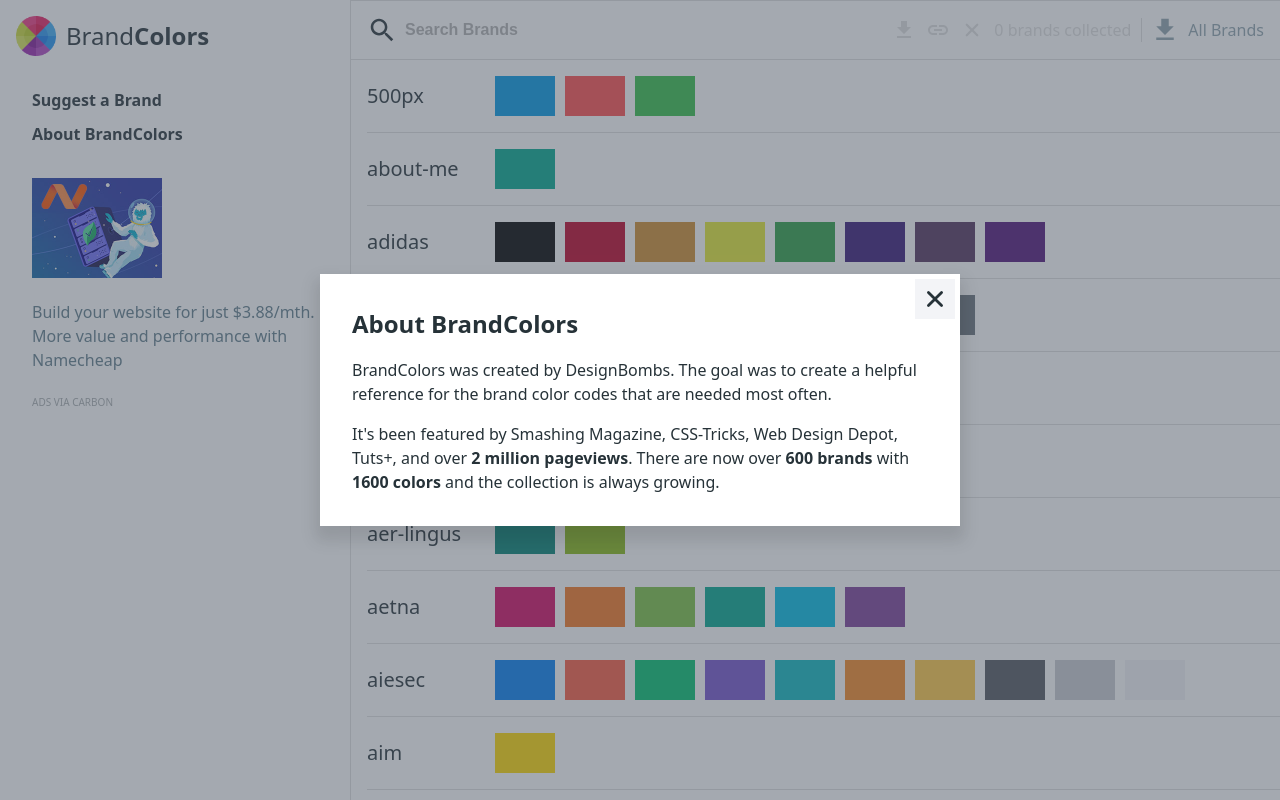
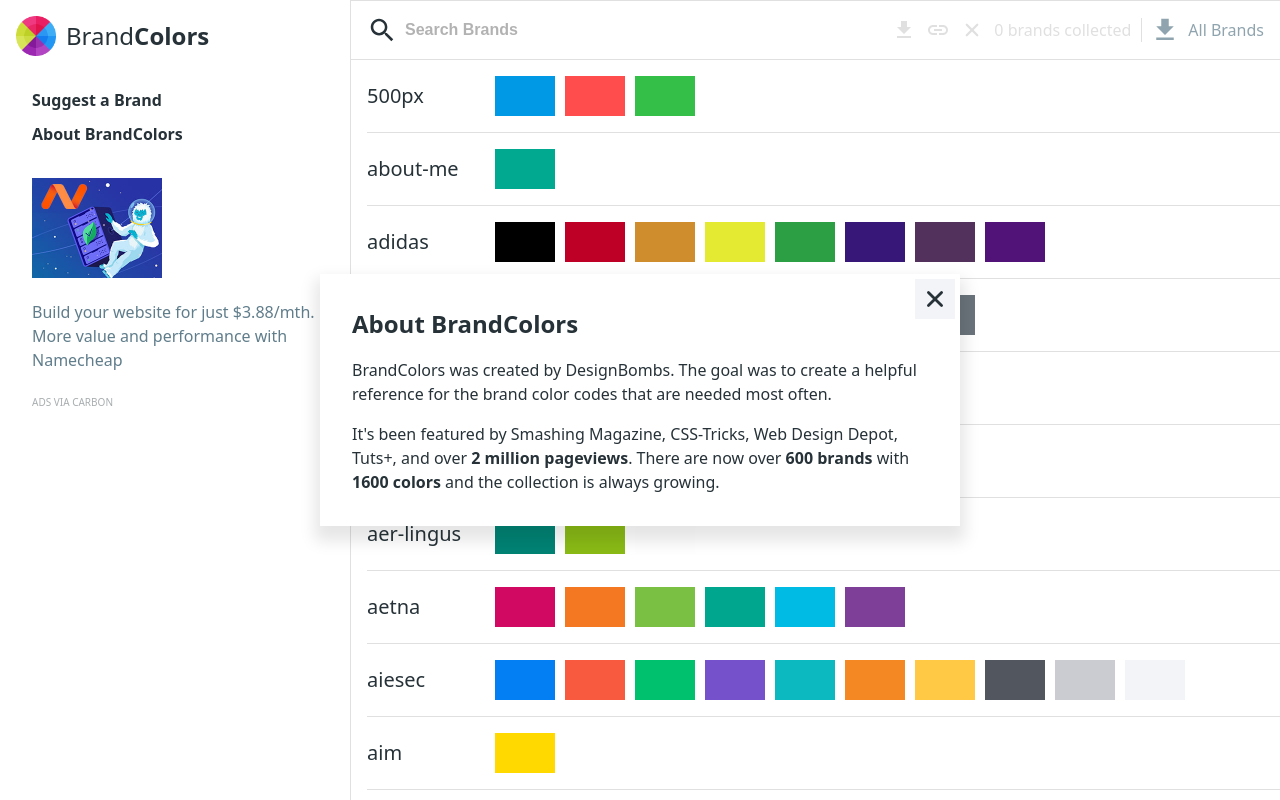
Before and after one commit to sedat355/brand_colors_1.0, a React (Vite) app: page / in a window 1280 px wide. Both pictures are taken after a click on the link "About BrandColors". Shown: the top 800 px of the page. Built offline with nearby package versions, Linux system fonts and the light colour scheme.

Commit message:
overall review

```diff
--- a/src/App.css
+++ b/src/App.css
@@ -5,18 +5,19 @@
   padding: 0;
 }
 /* ! GENERAL STYLES ---------------------------*/
-html, body {
-  height: 100%;
-}
-#root {
-  height: 100%;
+html {
+  min-height: 100%;
 }
 body {
   font-family: system-ui, -apple-system, BlinkMacSystemFont, 'Segoe UI', Roboto, Oxygen, Ubuntu, Cantarell, 'Open Sans', 'Helvetica Neue', sans-serif;
   color: #263238;
   line-height: 1.5;
-  overflow-x: hidden;
-  overflow-y: auto;
+  /* overflow-x: hidden;
+  overflow-y: hidden; */
+  min-height: 100vh;
+}
+#root {
+  min-height: 100vh;
 }
 a {
   cursor: pointer;
@@ -165,8 +166,12 @@
 
 
 /* ! MODAL STYLES ---------------------------*/
+.modal-container {
+  position: relative;
+
+}
 .modal {
-  position: absolute;
+  position: fixed;
   top: 50%;
   left: 50%;
   transform: translate(-50%, -50%);
@@ -266,7 +271,7 @@
 /* ! CONTENT STYLES ---------------------------*/
 .content {
   padding-left: 1rem;
-  /* overflow: auto; */
+  /* overflow: hidden; */
 }
 .color-list {
   display: flex;
--- a/src/components/Content.jsx
+++ b/src/components/Content.jsx
@@ -12,14 +12,14 @@
               <li
                 className="color"
                 key={ind}
+                style={{
+                  "--bg-color": '#' + color,//veya `#${color}`
+                  "--br-color": color !== "ffffff" ? `#${color}` : '#d0d2d3',
+                }}
                 // style={{
                 //   backgroundColor: `#${color}`,
                 //   border: `1px solid #${color}`,
                 // }}
-                style={{
-                  "--bg-color": '#' + color,//veya `#${color}`
-                  "--br-color": color !== "ffffff" ? `#${color}` : '#d0d2d3',
-                }}
               ></li>
             )
           })}
```
Also changed, not shown: src/hooks/use-window-dimensions.js (line endings or trailing spaces).
